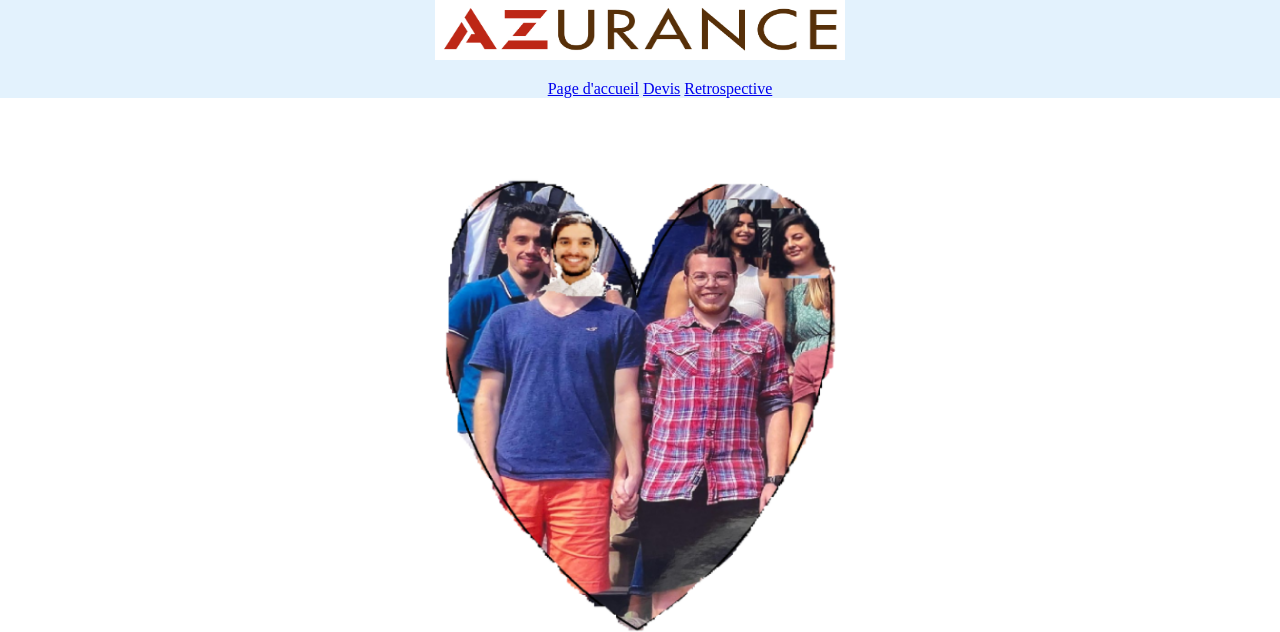
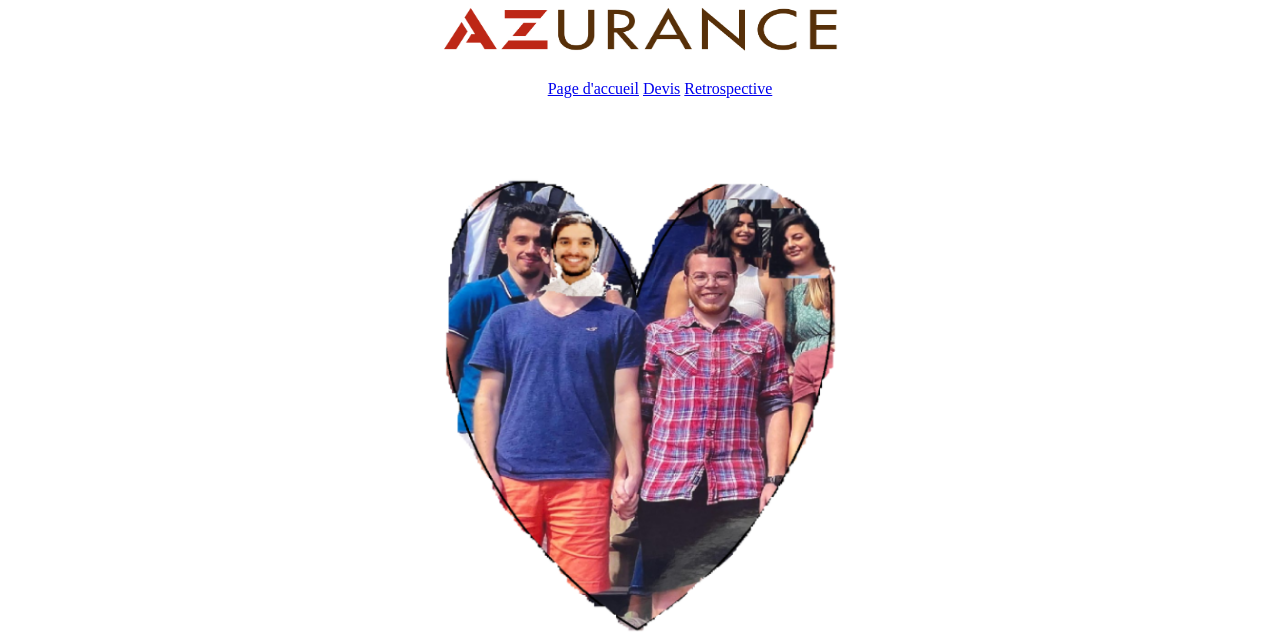
Before and after one commit to oualid-ben/Azurance_V1, a Django app: page / in a window 1280 px wide. Shown: the top 632 px of the page. Run offline with Django 3.2, Linux system fonts and the light colour scheme.

Commit message:
css mise à jour

```diff
--- a/Azurance/static/Azurance/css/menu-second.css
+++ /dev/null
@@ -1,4 +0,0 @@
-.navmenu{
-	/*bg won't apply cause it has been block on a specific color using bootstrap*/
-	background-color: #e3f2fd;
-}
--- a/Azurance/templates/Azurance/base-second.html
+++ b/Azurance/templates/Azurance/base-second.html
@@ -7,7 +7,6 @@
     <script src="{% static 'Azurance/js/jquery-3.5.1.min.js' %}"></script>
 
     <link rel="stylesheet" type="text/css" href="{% static 'Azurance/css/style.css' %}">
-    <link rel="stylesheet" type="text/css" href="{% static 'Azurance/css/menu-second.css' %}">
 
 
     {% block additionnal-head-conf %}
```
